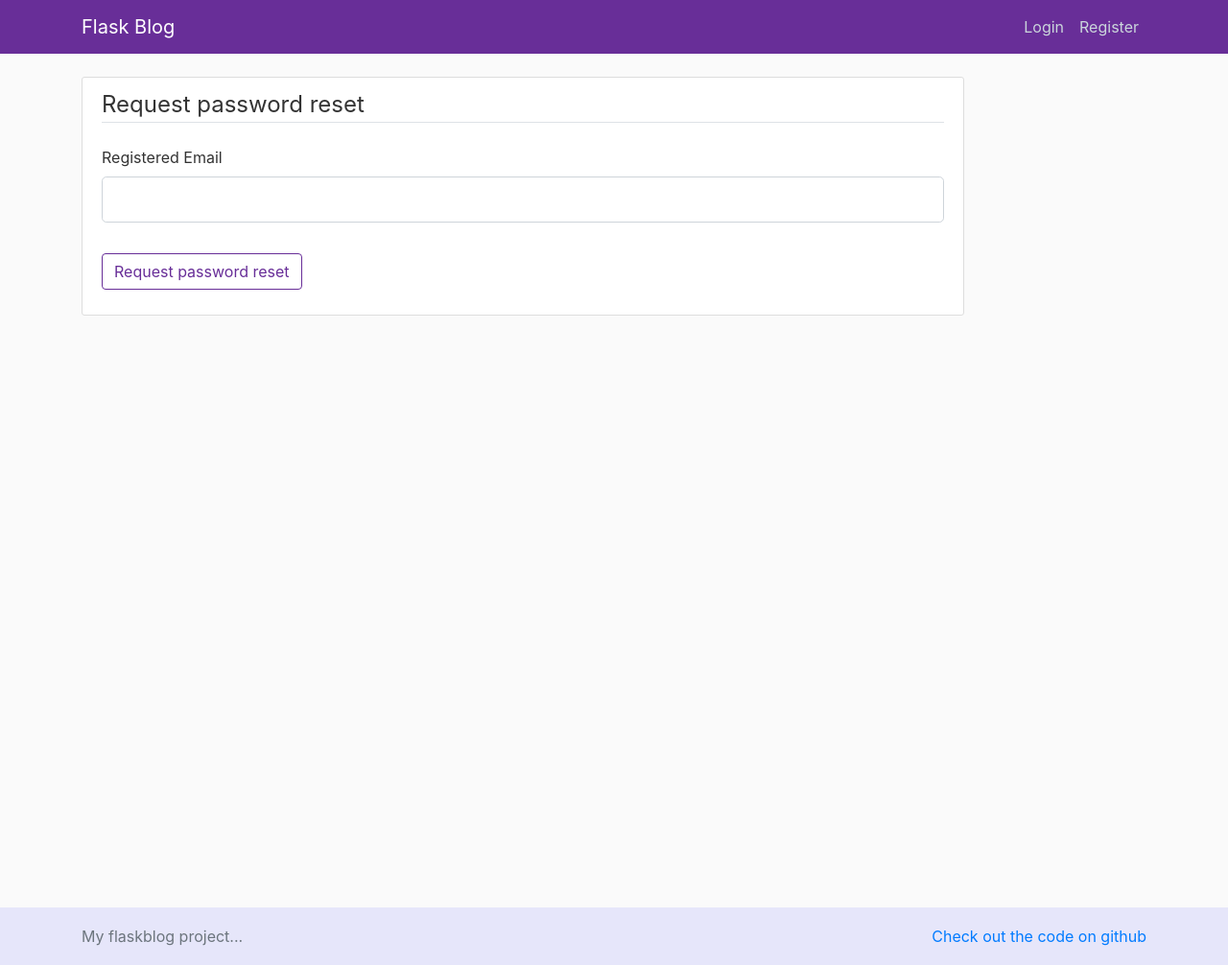
After one commit to camotoad/Flask_blog, a Flask app: page /forgot-password in a window 1280 px wide. The commit adds this page. Shown: the whole page at 96% size. Run offline with Flask 2, Linux system fonts and the light colour scheme; some libraries are stand-ins or nearby versions.

Commit message:
reset password via email implemented.

```diff
--- a/flaskblog/forms.py
+++ b/flaskblog/forms.py
@@ -49,3 +49,18 @@ class UpdatePostForm(FlaskForm):
     title = StringField('Title', validators=[DataRequired()])
     content = TextAreaField("Content", validators=[DataRequired()])
     submit = SubmitField('Update')
+
+class RequestResetForm(FlaskForm):
+    email = StringField('Registered Email', validators=[DataRequired(), Email()])
+    submit = SubmitField('Request password reset')
+    """
+    def validate_email(self, email):
+        user = User.query.filter_by(email=email.data).first()
+        if user is None:
+            raise ValidationError('Please check your email')
+    """
+
+class ResetPasswordForm(FlaskForm):
+    password = PasswordField('New Password', validators=[DataRequired()])
+    confirm_password = PasswordField('Confirm Password', validators=[DataRequired(), EqualTo('password')])
+    submit = SubmitField('Set new password')
--- a/flaskblog/routes.py
+++ b/flaskblog/routes.py
@@ -1,10 +1,12 @@
-from flaskblog import app, db, bcrypt
+from flaskblog import app, db, bcrypt, mail
 from flask import render_template, url_for, flash, redirect, request, abort
-from flaskblog.forms import RegistrationForm, LoginForm, UpdateAccountForm, NewPostForm, UpdatePostForm
+from flaskblog.forms import (RegistrationForm, LoginForm, UpdateAccountForm,
+                             NewPostForm, UpdatePostForm, RequestResetForm, ResetPasswordForm)
 from flaskblog.models import User, Post
 from flask_login import login_user, current_user, logout_user, login_required
 import secrets
 import os
+from flask_mail import Message
 
 
 @app.route("/")
@@ -51,6 +53,7 @@ def logout():
     logout_user()
     return redirect(url_for('home'))
 
+
 def save_picture(picture):
     random = secrets.token_hex(10)
     _, extension = os.path.splitext(picture.filename)
@@ -59,6 +62,7 @@ def save_picture(picture):
     picture.save(picture_path)
 
     return file_name
+
 
 @app.route("/account", methods=['GET', 'POST'])
 @login_required
@@ -77,6 +81,7 @@ def account():
     image_file = url_for('static', filename='pics/' + current_user.image_file)
     return render_template('account.html', title='My Account', image_file=image_file, form=form)
 
+
 @app.route("/post/new", methods=['GET', 'POST'])
 @login_required
 def new_post():
@@ -89,10 +94,12 @@ def new_post():
         return redirect(url_for('home'))
     return render_template('new_post.html', title='Create a new post', form=form, legend='Create a new post')
 
+
 @app.route("/post/<int:post_id>")
 def post(post_id):
     post = Post.query.get_or_404(post_id)
     return render_template('post.html', title=post.title, post=post)
+
 
 @app.route("/post/<int:post_id>/update", methods=['GET', 'POST'])
 @login_required
@@ -112,6 +119,7 @@ def update_post(post_id):
         form.content.data = post.content
     return render_template('new_post.html', title='Update post', form=form, legend='Update Post')
 
+
 @app.route("/post/<int:post_id>/delete", methods=['POST'])
 @login_required
 def delete_post(post_id):
@@ -123,11 +131,54 @@ def delete_post(post_id):
     flash('Your post has been deleted!', 'success')
     return redirect(url_for('home'))
 
+
 @app.route("/user/<string:username>")
 def user_posts(username):
     page = request.args.get('page', 1, type=int)
     user = User.query.filter_by(username=username).first_or_404()
-    posts = Post.query.filter_by(author=user)\
-        .order_by(Post.date_posted.desc())\
+    posts = Post.query.filter_by(author=user) \
+        .order_by(Post.date_posted.desc()) \
         .paginate(page=page, per_page=5)
     return render_template('user_posts.html', posts=posts, user=user)
+
+
+def send_email(user):
+    token = user.get_reset_token()
+    msg = Message('Password Reset Request', recipients=[user.email])
+    msg.body = f'''Please click the link below to reset your password:
+{url_for('reset_password', token=token, _external=True)}
+
+If you did not make this request, you may ignore this email and no changes will be made.
+'''
+    mail.send(msg)
+
+
+@app.route("/forgot-password", methods=['GET', 'POST'])
+def request_reset():
+    if current_user.is_authenticated:
+        return redirect(url_for('home'))
+    form = RequestResetForm()
+    if form.validate_on_submit():
+        user = User.query.filter_by(email=form.email.data).first()
+        if user is not None:
+            send_email(user)
+        flash(f'If {form.email.data} exists in our database, you will receive an email with '
+              'instructions on how to reset your password.', 'info')
+        return redirect(url_for('home'))
+    return render_template('request_reset.html', title='Forgot password', form=form)
+
+
+@app.route("/reset-password/<token>", methods=['GET', 'POST'])
+def reset_password(token):
+    if current_user.is_authenticated:
+        return redirect(url_for('home'))
+    form = ResetPasswordForm()
+    user = User.verify_reset_token(token)
+    if user is not None:
+        if form.validate_on_submit():
+            hashed_pw = bcrypt.generate_password_hash(form.password.data).decode('utf-8')
+            user.password = hashed_pw
+            db.session.commit()
+            flash(f'Password has been updated. You may now log in.', 'success')
+            return redirect(url_for('login'))
+    return render_template('password_reset.html', title='Reset Password', form=form)
--- a/flaskblog/templates/login.html
+++ b/flaskblog/templates/login.html
@@ -47,4 +47,9 @@
             Don't have an account? <a class="ml-2" href="{{ url_for('register') }}">Sign Up</a>
         </small>
     </div>
+    <div>
+        <small class="text-muted">
+            Forgot your password? <a class="ml-2" href="{{ url_for('request_reset') }}">Reset your password</a>
+        </small>
+    </div>
 {% endblock content %}
--- /dev/null
+++ b/flaskblog/templates/request_reset.html
@@ -0,0 +1,27 @@
+{% extends "layout.html" %}
+{% block content %}
+<div class="content-section">
+        <form method="POST" action="">
+            {{ form.hidden_tag() }}
+            <fieldset class="form-group">
+                <legend class="border-bottom mb-4">Request password reset</legend>
+                <div class="form-group">
+                    {{ form.email.label(class="form-control-label") }}
+                    {% if form.email.errors %}
+                        {{ form.email(class="form-control form-control-lg is-invalid") }}
+                        <div class="invalid-feedback">
+                            {% for error in form.email.errors %}
+                                <span>{{ error }}</span>
+                            {% endfor %}
+                        </div>
+                    {% else %}
+                        {{ form.email(class="form-control form-control-lg") }}
+                    {% endif %}
+                </div>
+            </fieldset>
+            <div class="form-group">
+                {{ form.submit(class="btn btn-outline-primary") }}
+            </div>
+        </form>
+    </div>
+{% endblock content %}
--- a/requirements.txt
+++ b/requirements.txt
@@ -1,4 +1,5 @@
 bcrypt==3.2.0
+blinker==1.4
 cffi==1.14.4
 click==7.1.2
 dnspython==2.1.0
@@ -6,6 +7,7 @@ email-validator==1.1.2
 Flask==1.1.2
 Flask-Bcrypt==0.7.1
 Flask-Login==0.5.0
+Flask-Mail==0.9.1
 Flask-SQLAlchemy==2.4.4
 Flask-WTF==0.14.3
 idna==3.1
```
Also changed, not shown: flaskblog/__init__.py (+10 -0 lines), flaskblog/models.py (+15 -1 lines), flaskblog/templates/password_reset.html (added, +40 -0 lines), flaskblog/fb.db, flaskblog/static/pics/fc5ede29c07dd2b9fa51.png (added).
